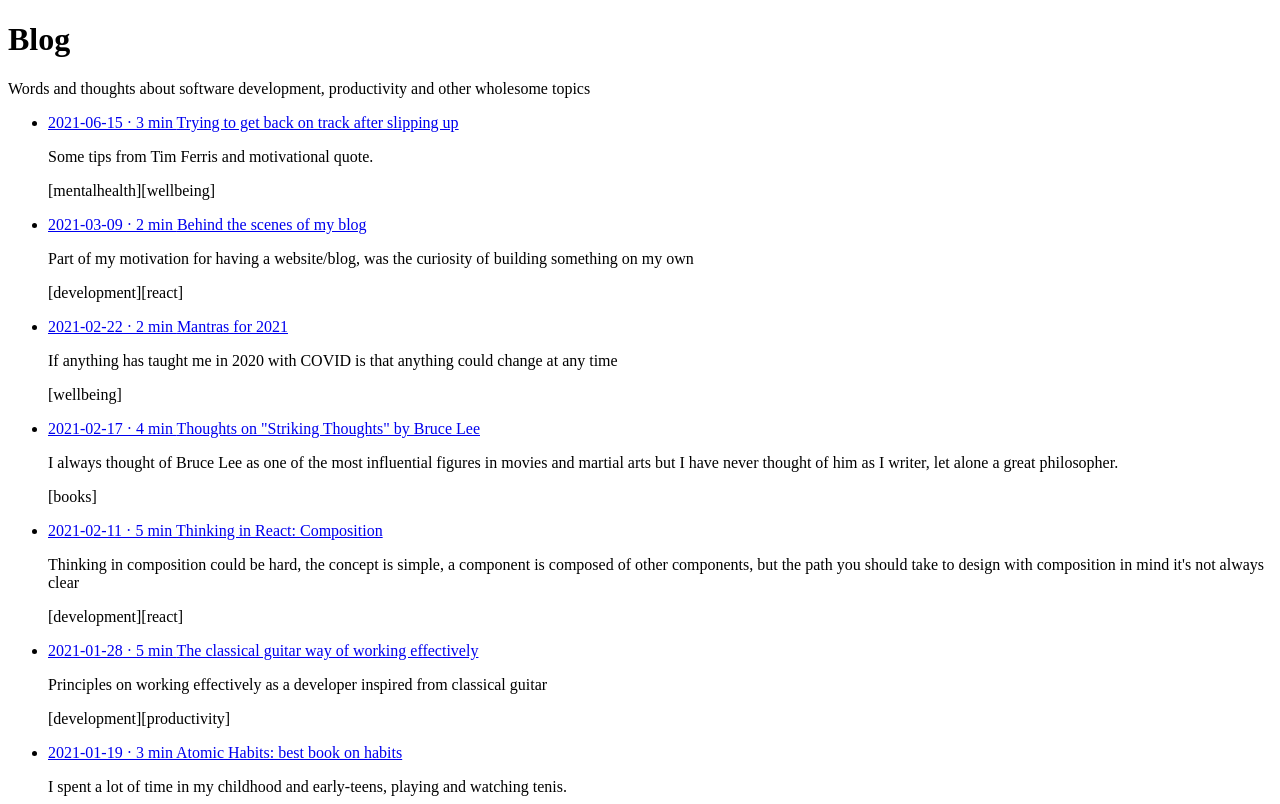
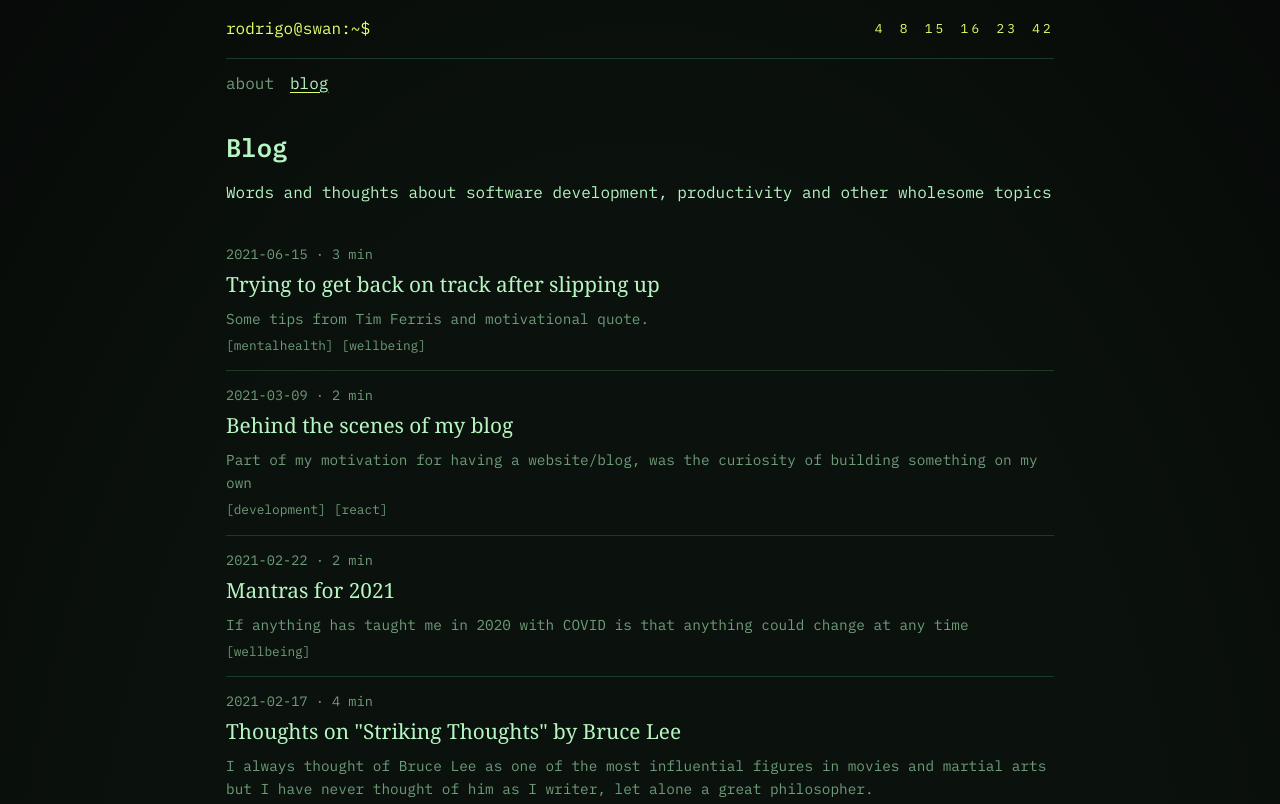
Before and after one commit to rodrigojv/rodrigovillalba.com, an Astro site: page /blog in a window 1280 px wide. Shown: the top 804 px of the page. Built offline with nearby package versions, Linux system fonts and the light colour scheme; Astro itself is replaced by a stand-in of ours.

Commit message:
Agrega carcasa de terminal y estilos globales

```diff
--- /dev/null
+++ b/src/components/SiteFrame.astro
@@ -0,0 +1,23 @@
+---
+const path = Astro.url.pathname;
+const links = [
+  { href: "/about", label: "about" },
+  { href: "/blog", label: "blog" },
+];
+const current = (href: string) => path === href || path.startsWith(`${href}/`) || (href === "/blog" && path.startsWith("/post/"));
+---
+<div class="frame">
+  <header class="frame-bar">
+    <a class="prompt" href="/">rodrigo@swan:~$</a>
+    <div class="numbers" aria-hidden="true"><span>4</span><span>8</span><span>15</span><span>16</span><span>23</span><span>42</span></div>
+  </header>
+  <nav class="frame-nav" aria-label="Principal">
+    {links.map((l) => <a href={l.href} aria-current={current(l.href) ? "page" : undefined}>{l.label}</a>)}
+  </nav>
+  <slot />
+  <footer class="frame-footer">
+    <a href="https://github.com/rodrigojv" rel="noopener">github</a>
+    <a href="https://twitter.com/rodrigoj_el" rel="noopener">twitter</a>
+    <a href="https://www.linkedin.com/in/rodrigo-jos%C3%A9-villalba-otto-0b313618/" rel="noopener">linkedin</a>
+  </footer>
+</div>
--- a/src/layouts/Base.astro
+++ b/src/layouts/Base.astro
@@ -1,4 +1,8 @@
 ---
+import "@fontsource/ibm-plex-mono/400.css";
+import "@fontsource/ibm-plex-mono/600.css";
+import "@fontsource-variable/newsreader";
+import "../styles/global.css";
 type Props = {
   title: string;
   description?: string;
--- a/src/pages/blog/index.astro
+++ b/src/pages/blog/index.astro
@@ -1,5 +1,6 @@
 ---
 import Base from "../../layouts/Base.astro";
+import SiteFrame from "../../components/SiteFrame.astro";
 import PostList from "../../components/PostList.astro";
 import { getPostsByDate } from "../../utils/posts";
 
@@ -8,7 +9,7 @@ const own = posts.filter((p) => !p.data.guest_post_url);
 const guest = posts.filter((p) => p.data.guest_post_url);
 ---
 <Base title="Blog · Rodrigo Villalba" description="Words and thoughts about software development, productivity and other wholesome topics">
-  <main>
+  <SiteFrame><main>
     <h1>Blog</h1>
     <p>Words and thoughts about software development, productivity and other wholesome topics</p>
     <PostList posts={own} />
@@ -18,5 +19,5 @@ const guest = posts.filter((p) => p.data.guest_post_url);
         <PostList posts={guest} />
       </section>
     )}
-  </main>
+  </main></SiteFrame>
 </Base>
--- /dev/null
+++ b/src/styles/global.css
@@ -0,0 +1,132 @@
+:root {
+  --bg: #070a08;
+  --fg: #b6f5c2;
+  --fg-dim: #6f9c7a;
+  --accent: #e7ff6a;
+  --alert: #ff5a36;
+  --code-bg: #0c120e;
+  --line: #1c3a24;
+  --mono: "IBM Plex Mono", ui-monospace, monospace;
+  --serif: "Newsreader Variable", Georgia, serif;
+}
+
+*, *::before, *::after { box-sizing: border-box; }
+
+html { background: var(--bg); }
+
+body {
+  margin: 0;
+  min-height: 100vh;
+  background: radial-gradient(ellipse at center, #0b120d 55%, var(--bg) 100%);
+  color: var(--fg);
+  font-family: var(--mono);
+  font-size: 16px;
+  line-height: 1.6;
+}
+
+/* Scanlines y viñeta detrás del contenido, sin capturar eventos. */
+body::before {
+  content: "";
+  position: fixed;
+  inset: 0;
+  z-index: -1;
+  pointer-events: none;
+  background:
+    repeating-linear-gradient(to bottom, rgb(0 0 0 / 0.06) 0 1px, transparent 1px 3px),
+    radial-gradient(ellipse at center, transparent 60%, rgb(0 0 0 / 0.55) 100%);
+}
+
+a {
+  color: inherit;
+  text-decoration: underline;
+  text-decoration-color: var(--accent);
+  text-underline-offset: 3px;
+}
+
+:focus-visible { outline: 2px solid var(--accent); outline-offset: 2px; }
+
+.frame {
+  max-width: 860px;
+  margin: 0 auto;
+  padding: 0 16px 48px;
+}
+
+.frame-bar {
+  display: flex;
+  align-items: center;
+  justify-content: space-between;
+  gap: 16px;
+  padding: 16px 0;
+  border-bottom: 1px solid var(--line);
+}
+
+.prompt { color: var(--accent); text-decoration: none; white-space: nowrap; }
+
+.numbers {
+  display: flex;
+  gap: 1.1em;
+  color: var(--accent);
+  font-size: 0.8rem;
+  letter-spacing: 0.25em;
+  white-space: nowrap;
+  overflow-x: auto;
+  min-width: 0;
+}
+
+.frame-nav { display: flex; gap: 16px; padding: 12px 0; color: var(--fg-dim); }
+.frame-nav a { text-decoration: none; }
+.frame-nav a[aria-current="page"] { color: var(--fg); text-decoration: underline; text-decoration-color: var(--accent); }
+
+main { padding-top: 24px; }
+h1, h2, h3 { font-weight: 600; line-height: 1.25; }
+h1 { font-size: 1.6rem; margin: 0 0 8px; }
+
+.frame-footer {
+  display: flex;
+  gap: 20px;
+  margin-top: 64px;
+  padding-top: 16px;
+  border-top: 1px solid var(--line);
+  color: var(--fg-dim);
+}
+.frame-footer a { text-decoration: none; }
+.frame-footer a::before { content: "> "; color: var(--accent); }
+
+/* Blog: cada post es una línea de log. */
+.post-list { list-style: none; margin: 24px 0; padding: 0; }
+.post-list li { padding: 14px 0; border-bottom: 1px solid var(--line); }
+.post-list a { display: block; text-decoration: none; }
+.post-list .meta { display: block; color: var(--fg-dim); font-size: 0.85rem; }
+.post-list .title { display: block; font-family: var(--serif); font-size: 1.3rem; margin-top: 2px; }
+.post-list a:hover .title { text-decoration: underline; text-decoration-color: var(--accent); }
+.post-list .summary { margin: 6px 0 0; color: var(--fg-dim); font-size: 0.9rem; }
+.post-list .tags { margin: 6px 0 0; display: flex; gap: 8px; flex-wrap: wrap; font-size: 0.8rem; color: var(--fg-dim); }
+
+/* Artículo: serif y medida cómoda, la carcasa sigue siendo mono. */
+article .meta { color: var(--fg-dim); font-size: 0.85rem; text-transform: uppercase; margin: 0 0 24px; }
+article h1 { font-family: var(--serif); font-size: 2.2rem; }
+.prose { font-family: var(--serif); font-size: 1.2rem; line-height: 1.6; max-width: 68ch; }
+.prose h2, .prose h3 { font-family: var(--serif); margin-top: 2em; }
+.prose img { max-width: 100%; height: auto; }
+.prose blockquote { margin: 1.5em 0; padding-left: 1em; border-left: 3px solid var(--accent); color: var(--fg-dim); }
+.prose code { font-family: var(--mono); font-size: 0.85em; background: var(--code-bg); padding: 0.1em 0.35em; }
+.prose pre {
+  font-family: var(--mono);
+  font-size: 0.85rem;
+  line-height: 1.5;
+  background: var(--code-bg) !important;
+  border: 1px solid var(--line);
+  padding: 14px 16px;
+  overflow-x: auto;
+}
+.prose pre code { background: none; padding: 0; }
+
+.cv-block { display: flex; gap: 16px; flex-wrap: wrap; }
+
+@media (max-width: 700px) {
+  body { font-size: 15px; }
+  .frame-bar { flex-direction: column; align-items: flex-start; gap: 6px; }
+  .numbers { width: 100%; }
+  .prose { font-size: 1.125rem; }
+  article h1 { font-size: 1.7rem; }
+}
```
Also changed, not shown: src/pages/404.astro (+7 -1 lines), src/pages/post/[slug].astro (+4 -3 lines).
